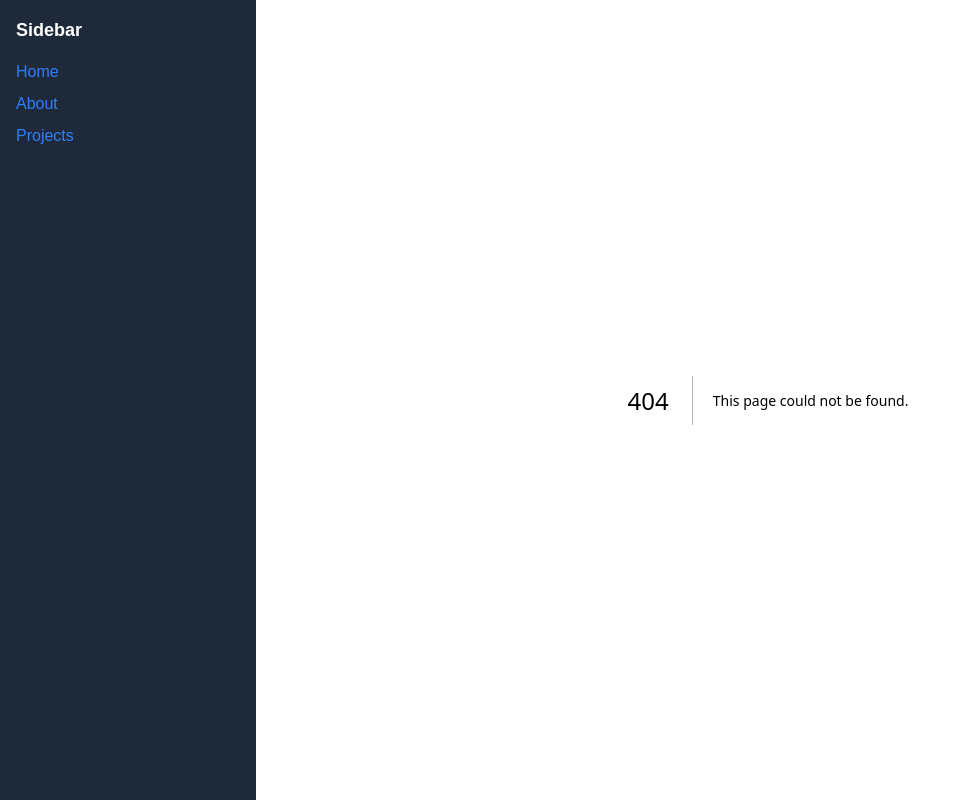
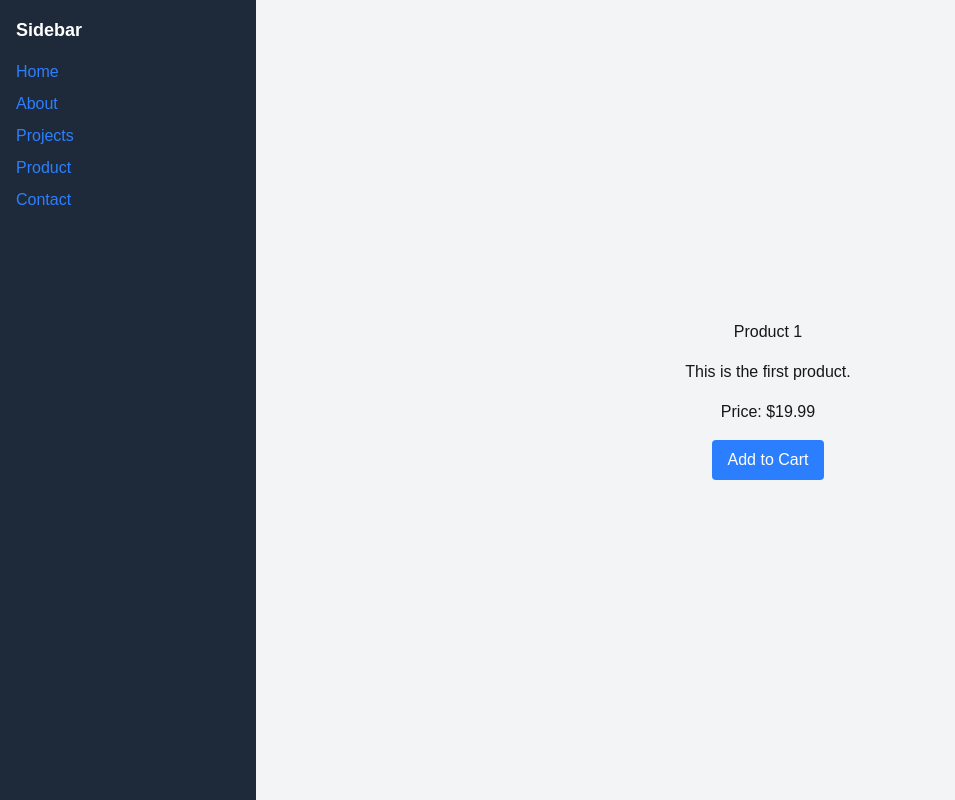
Before and after one commit to alandarryl/okana-dev-portfolio, a Next.js app: page /Product/product1 in a window 1280 px wide. Before the commit this address had no page. Shown: the whole page, without its empty margins (0-955 px from the left). Built offline with nearby package versions, Linux system fonts and the light colour scheme.

Commit message:
add server and client compoennt with the product page and dynamic product page

```diff
--- a/app/About/page.js
+++ b/app/About/page.js
@@ -11,3 +11,10 @@ const AboutPage = () => {
 };
 
 export default AboutPage;
+
+export const metadata = {
+  title: "About Me - Jonathan Okana Portfolio",
+  author: "Jonathan Okana",
+  keywords: ["Jonathan Okana", "portfolio", "about", "projects", "skills"],
+  description: "Learn more about Jonathan Okana, his background, and his skills.",
+};
--- /dev/null
+++ b/app/Product/AddToCart.jsx
@@ -0,0 +1,24 @@
+"use client";
+
+import { useState } from "react";
+
+const AddToCart = ({ product }) => {
+
+    const [added, setAdded] = useState(false);
+
+    const handleAddToCart = () => {
+        setAdded(true);
+        console.log(`Added ${product} to cart`);
+    };
+
+    return (
+        <button
+            onClick={handleAddToCart}
+            className="px-4 py-2 bg-blue-500 text-white rounded hover:bg-blue-600"
+        >
+            {added ? "Added to Cart" : "Add to Cart"}
+        </button>
+    );
+}
+
+export default AddToCart;
--- /dev/null
+++ b/app/Product/[id]/page.js
@@ -0,0 +1,51 @@
+import AddToCart from "../AddToCart";
+import QuantitySelector from "../QuantitySelector";
+
+
+const Products = {
+    "product1": {
+        id: "product1",
+        name: "Product 1",
+        description: "This is the first product.",
+        price: 19.99
+    },
+    "product2": {
+        id: "product2",
+        name: "Product 2",
+        description: "This is the second product.",
+        price: 29.99
+    },
+    "product3": {
+        id: "product3",
+        name: "Product 3",
+        description: "This is the third product.",
+        price: 39.99
+    }
+};
+
+
+const Product = async ({ params }) => {
+  const { id } = await params;
+  const product = Products[id];
+
+    if (!product) {
+        return (
+            <div>
+                <h1>Product Not Found</h1>
+                <p>The product you are looking for does not exist.</p>
+            </div>
+        );
+    }
+
+    return (
+        <div  className="p-4 bg-gray-100 min-h-screen flex flex-col items-center justify-center space-y-4 ">
+            <h1>{product.name}</h1>
+            <p>{product.description}</p>
+            <p>Price: ${product.price.toFixed(2)}</p>
+            {/* <QuantitySelector /> */}
+            <AddToCart product={product.id} />
+        </div>
+    );
+}
+
+export default Product;
--- /dev/null
+++ b/app/Product/page.js
@@ -0,0 +1,49 @@
+
+
+
+const Products = {
+    "product1": {
+        id: "product1",
+        name: "Product 1",
+        description: "This is the first product.",
+        price: 19.99
+    },
+    "product2": {
+        id: "product2",
+        name: "Product 2",
+        description: "This is the second product.",
+        price: 29.99
+    },
+    "product3": {
+        id: "product3",
+        name: "Product 3",
+        description: "This is the third product.",
+        price: 39.99
+    }
+};
+
+const ProductPage = () => {
+  return (
+    <div  className="p-4 bg-gray-100 min-h-screen flex flex-col items-center justify-center space-y-4 ">
+        <h1>Product Page</h1>
+        <ul>
+            {Object.entries(Products).map(([key, product]) => (
+                <li key={key}>
+                    <h2>{product.name}</h2>
+                    <a  href={`/Product/${key}`} className="text-blue-500 hover:underline">
+                        Details
+                    </a>
+                </li>
+            ))}
+        </ul>
+    </div>
+  );
+}
+
+export default ProductPage;
+
+export const metadata = {
+  title: "Product Page - Jonathan Okana Portfolio",
+  description: "Explore our range of products and their details.",
+  keywords: ["Jonathan Okana", "portfolio", "products", "details"],
+};
--- a/app/Sidebar.jsx
+++ b/app/Sidebar.jsx
@@ -1,7 +1,7 @@
 
 const Sidebar = () => {
   return (
-    <div className="w-64 h-screen bg-gray-800 text-white flex flex-col  ">
+    <div className="w-64 h-screen bg-gray-800 text-white flex flex-col">
         <div className="p-4">
             <h2 className="text-lg font-semibold">Sidebar</h2>
             <ul className="mt-4">
@@ -20,6 +20,16 @@ const Sidebar = () => {
                         Projects
                     </a>
                 </li>
+                <li className="mb-2">
+                    <a href="/Product" className="text-blue-500 hover:underline">
+                        Product
+                    </a>
+                </li>
+                <li className="mb-2">
+                    <a href="/Contact" className="text-blue-500 hover:underline">
+                        Contact
+                    </a>
+                </li>
             </ul>
         </div>
     </div>
--- a/app/layout.js
+++ b/app/layout.js
@@ -13,8 +13,8 @@ const geistMono = Geist_Mono({
 });
 
 export const metadata = {
-  title: "Create Next App",
-  description: "Generated by create next app",
+  title: "Jonathan Okana Portfolio",
+  description: "A portfolio website showcasing my projects and skills.",
 };
 
 export default function RootLayout({ children }) {
```
Also changed, not shown: app/Product/QuantitySelector.jsx (added).
